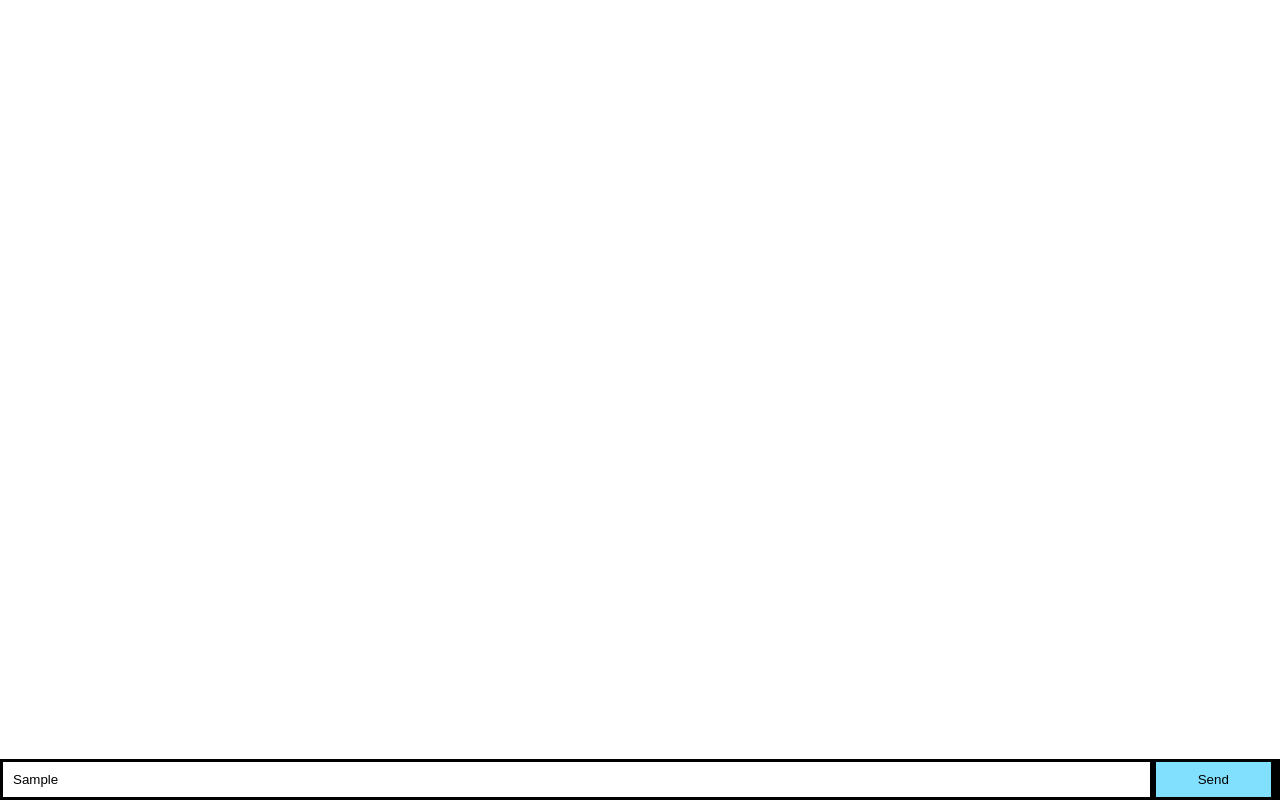
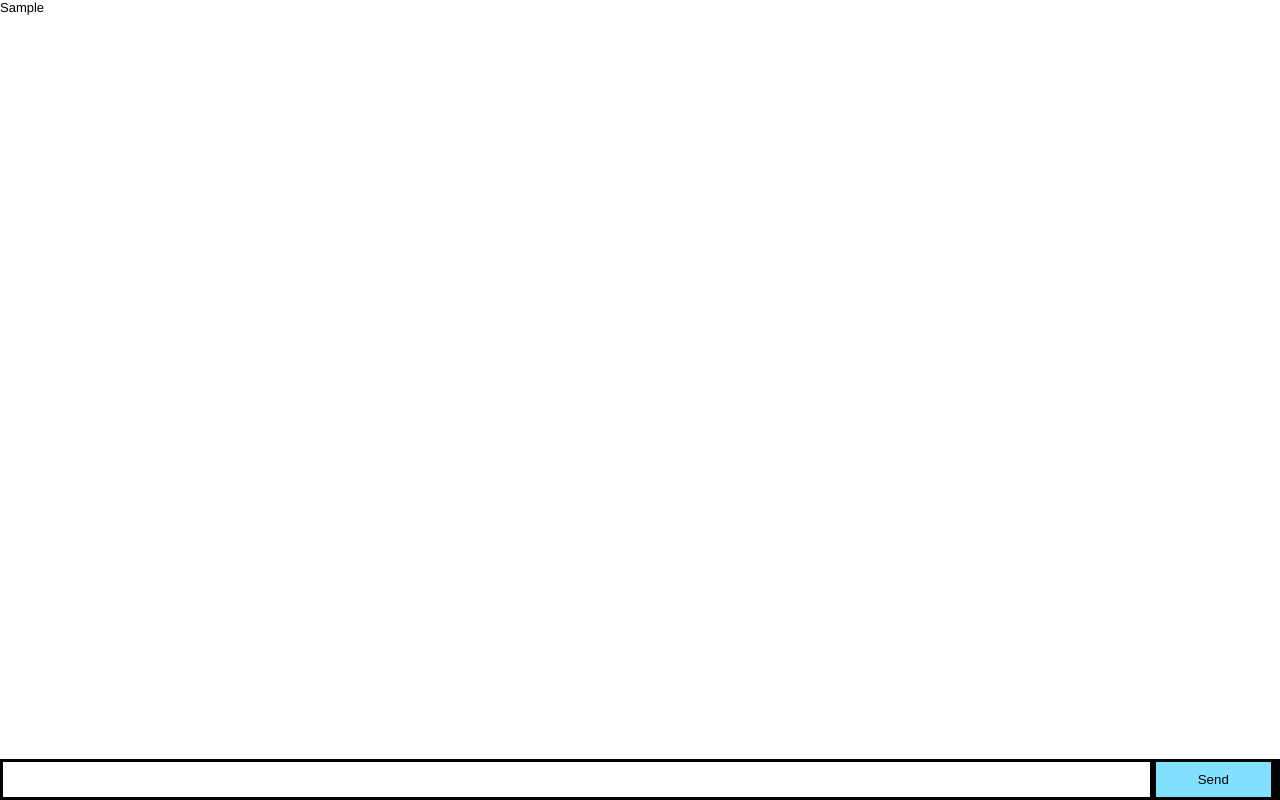
Before and after one commit to ocalvet/rtc-client, a React app: page / in a window 1280 px wide. Both pictures are taken after typing "Sample" into the empty fields and a click on the button "Send". Built offline with nearby package versions, Linux system fonts and the light colour scheme.

Commit message:
connect message list with message component

```diff
--- a/src/ChatRoom.js
+++ b/src/ChatRoom.js
@@ -13,6 +13,9 @@ class ChatRoom extends React.Component {
 
   addMessage (message) {
     console.log('Message added', message)
+    this.setState({
+      messages: [...this.state.messages, { msg: message }]
+    })
   }
 
   render () {
--- a/src/Message.js
+++ b/src/Message.js
@@ -1,9 +1,8 @@
 import React from 'react'
 
-const Message = () => {
-  console.log('Messages', this.props)
+const Message = ({ message }) => {
   return (
-    <li>Message</li>
+    <div>{message.msg}</div>
   )
 }
 
--- a/src/MessageForm.js
+++ b/src/MessageForm.js
@@ -20,6 +20,7 @@ class MessageForm extends React.Component {
   handleSendMessage () {
     const { onAddMessage } = this.props
     onAddMessage(this.state.message)
+    this.setState({ message: '' })
   }
   render () {
     return (
--- a/src/MessageList.js
+++ b/src/MessageList.js
@@ -1,8 +1,13 @@
 import React from 'react'
+import Message from './Message'
 
-const MessageList = () => {
+const MessageList = ({ messages }) => {
   return (
-    <ul id='messages' />
+    <div id='messages'>
+      {messages.map((m, i) => (
+        <Message key={i} message={m} />
+      ))}
+    </div>
   )
 }
 
```
